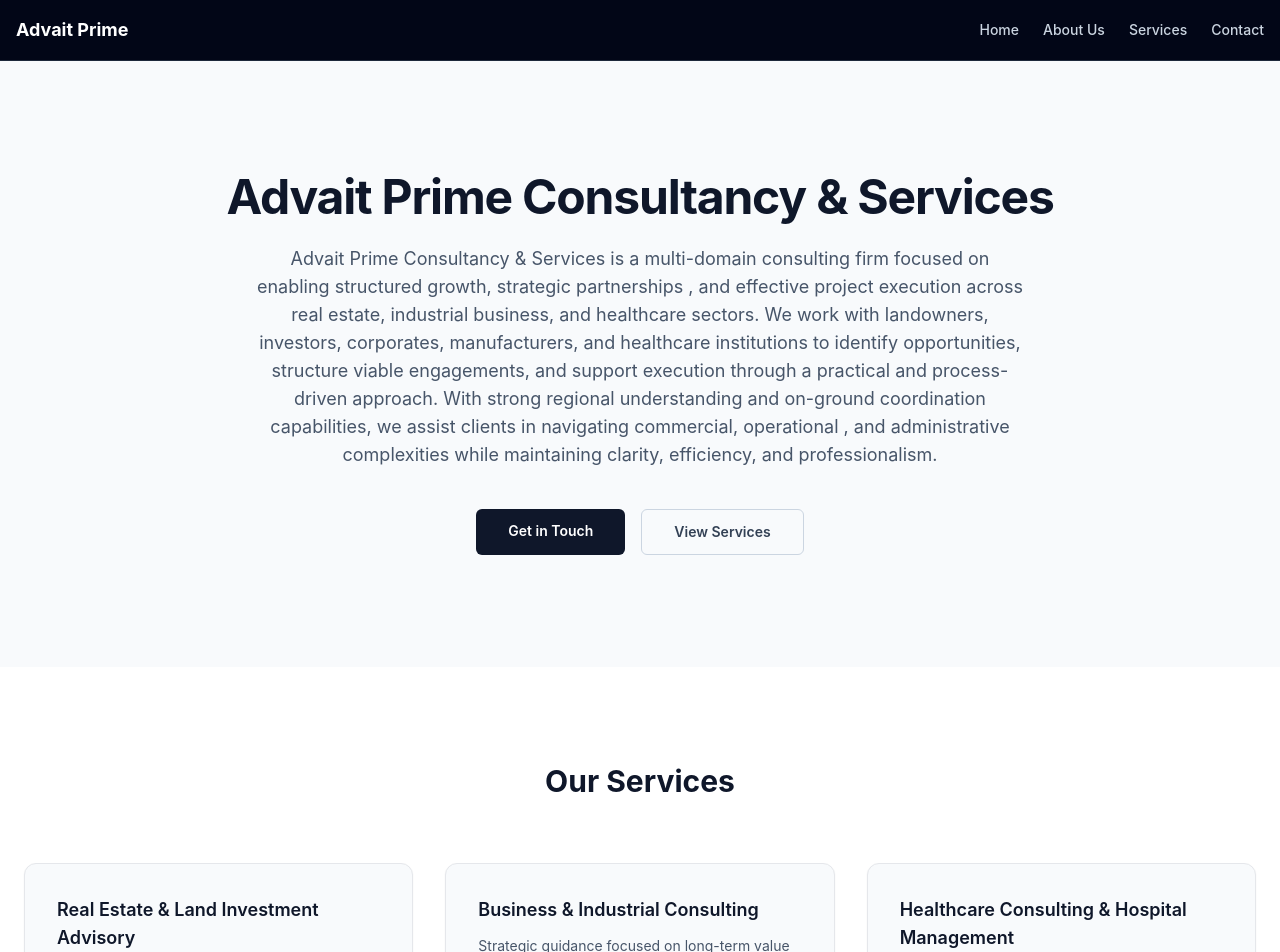
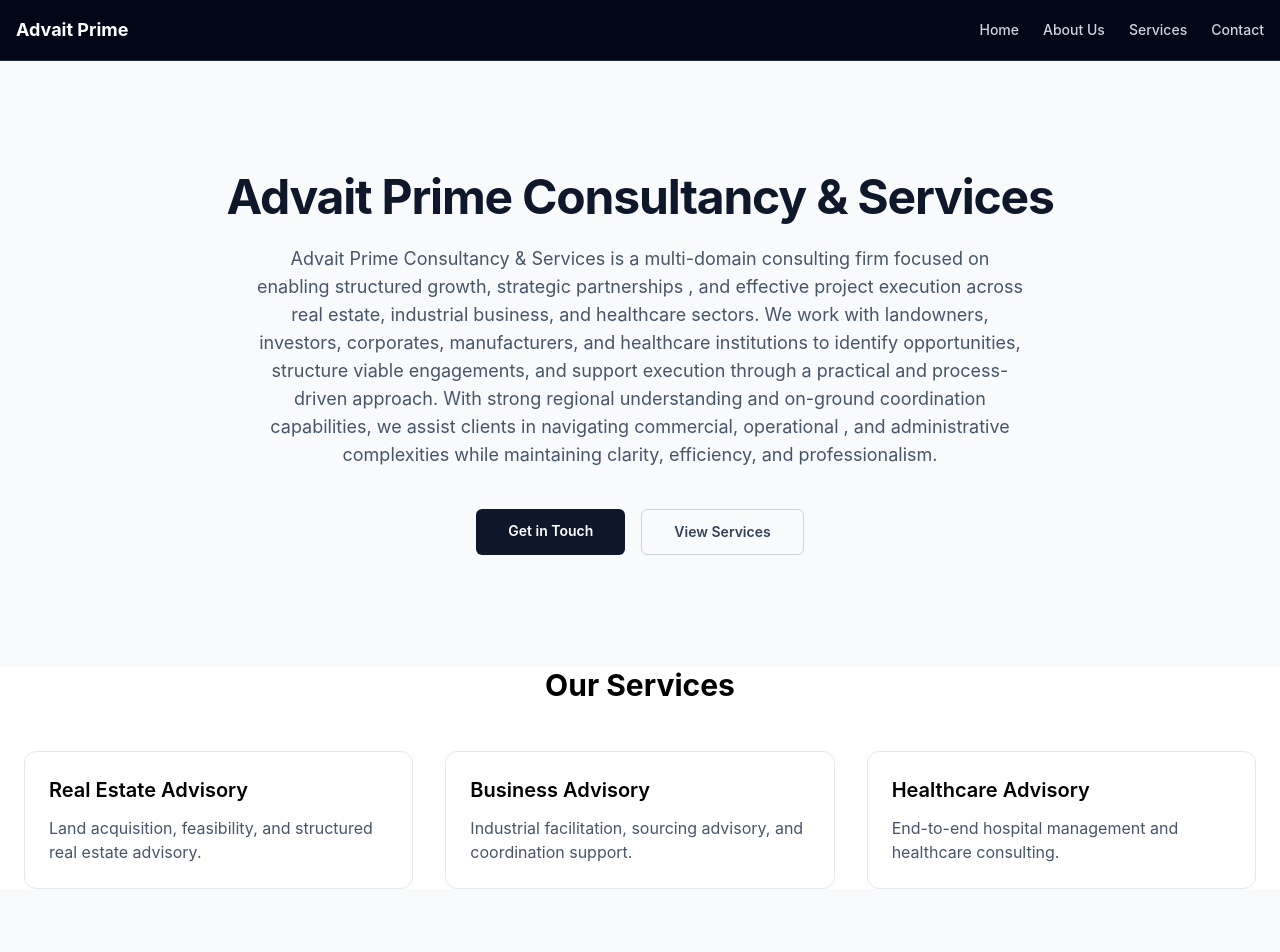
Before and after one commit to psh2590/advait-prime-website, a React app in the folder frontend/: page / in a window 1280 px wide. Shown: the top 952 px of the page. Built offline with nearby package versions, Linux system fonts and the light colour scheme; the HTML template or start-up script is replaced by a standard one.

Commit message:
Update Services.jsx

```diff
--- a/frontend/src/components/Services.jsx
+++ b/frontend/src/components/Services.jsx
@@ -1,32 +1,52 @@
+import { Link } from "react-router-dom";
+
 export default function Services() {
   return (
-    <section id="services" className="bg-white py-24">
-      <div className="mx-auto max-w-7xl px-6">
-        <h2 className="text-3xl font-bold text-slate-900 text-center">
+    <div className="max-w-7xl mx-auto px-6">
+      <h2 className="text-3xl font-bold text-center mb-12">
         Our Services
       </h2>
 
-        <div className="mt-16 grid gap-8 sm:grid-cols-2 lg:grid-cols-3">
-          {[
-            "Real Estate & Land Investment Advisory",
-            "Business & Industrial Consulting",
-            "Healthcare Consulting & Hospital Management",
-          ].map((service) => (
-            <div
-              key={service}
-              className="rounded-xl border bg-slate-50 p-8 shadow-sm hover:shadow-md transition"
+      <div className="grid grid-cols-1 md:grid-cols-3 gap-8">
+        {/* Real Estate */}
+        <Link
+          to="/real-estate-advisory"
+          className="border rounded-xl p-6 hover:shadow-lg transition"
         >
-              <h3 className="text-lg font-semibold text-slate-900">
-                {service}
+          <h3 className="text-xl font-semibold mb-3">
+            Real Estate Advisory
           </h3>
-              <p className="mt-3 text-sm text-slate-600">
-                Strategic guidance focused on long-term value creation,
-                risk management, and operational excellence.
+          <p className="text-slate-600">
+            Land acquisition, feasibility, and structured real estate advisory.
           </p>
-            </div>
-          ))}
+        </Link>
+
+        {/* Business */}
+        <Link
+          to="/business-advisory"
+          className="border rounded-xl p-6 hover:shadow-lg transition"
+        >
+          <h3 className="text-xl font-semibold mb-3">
+            Business Advisory
+          </h3>
+          <p className="text-slate-600">
+            Industrial facilitation, sourcing advisory, and coordination support.
+          </p>
+        </Link>
+
+        {/* Healthcare */}
+        <Link
+          to="/healthcare-advisory"
+          className="border rounded-xl p-6 hover:shadow-lg transition"
+        >
+          <h3 className="text-xl font-semibold mb-3">
+            Healthcare Advisory
+          </h3>
+          <p className="text-slate-600">
+            End-to-end hospital management and healthcare consulting.
+          </p>
+        </Link>
       </div>
     </div>
-    </section>
   );
 }
```
Lines whose indentation alone changed are shown as unchanged.
